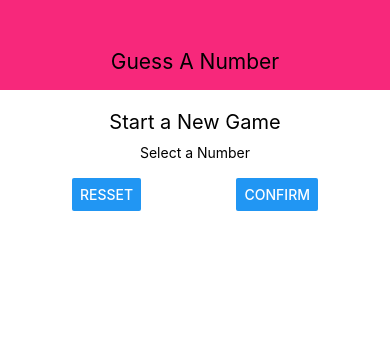
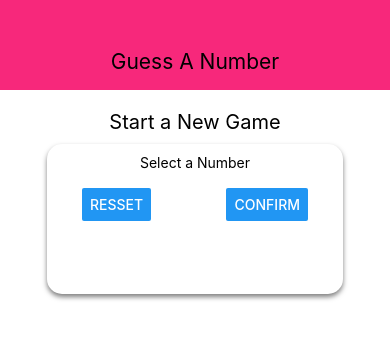
Before and after one commit to Eldor99/NumberGueser, a React Native app: screen / in a window 390 px wide. Shown: the top 338 px of the page. Built offline with nearby package versions, Linux system fonts and the light colour scheme.

Commit message:
added some styles "shadow"

```diff
--- a/screens/StartGameScreen.js
+++ b/screens/StartGameScreen.js
@@ -31,6 +31,16 @@ const styles = StyleSheet.create({
     width: 300,
     maxWidth: "80%",
     alignItems: "center",
+    height: 150,
+    width: "80%",
+    backgroundColor: "white",
+    borderRadius: 15,
+    padding: 10,
+    elevation: 10,
+    shadowColor: "#000",
+    shadowOffset: { width: 0, height: 3 },
+    shadowOpacity: 0.5,
+    shadowRadius: 5,
   },
   buttonContainer: {
     flexDirection: "row",
```
